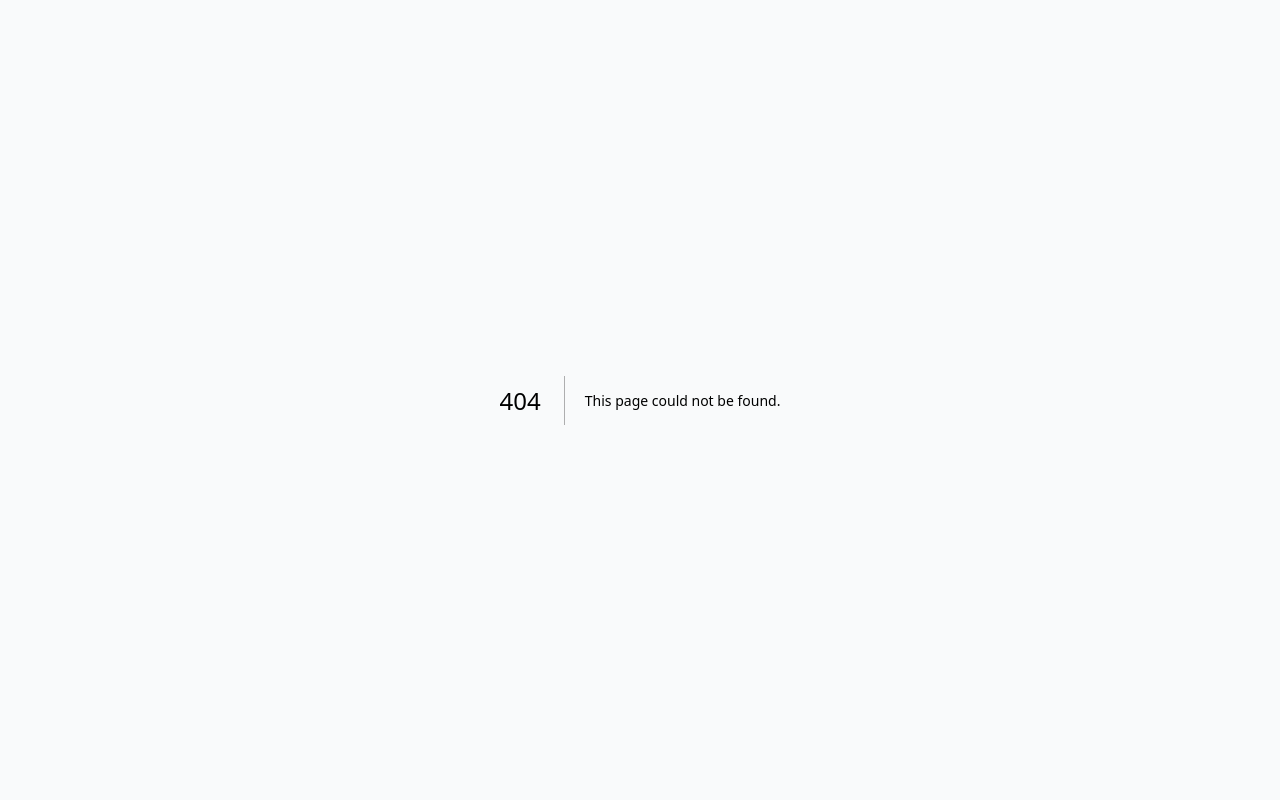
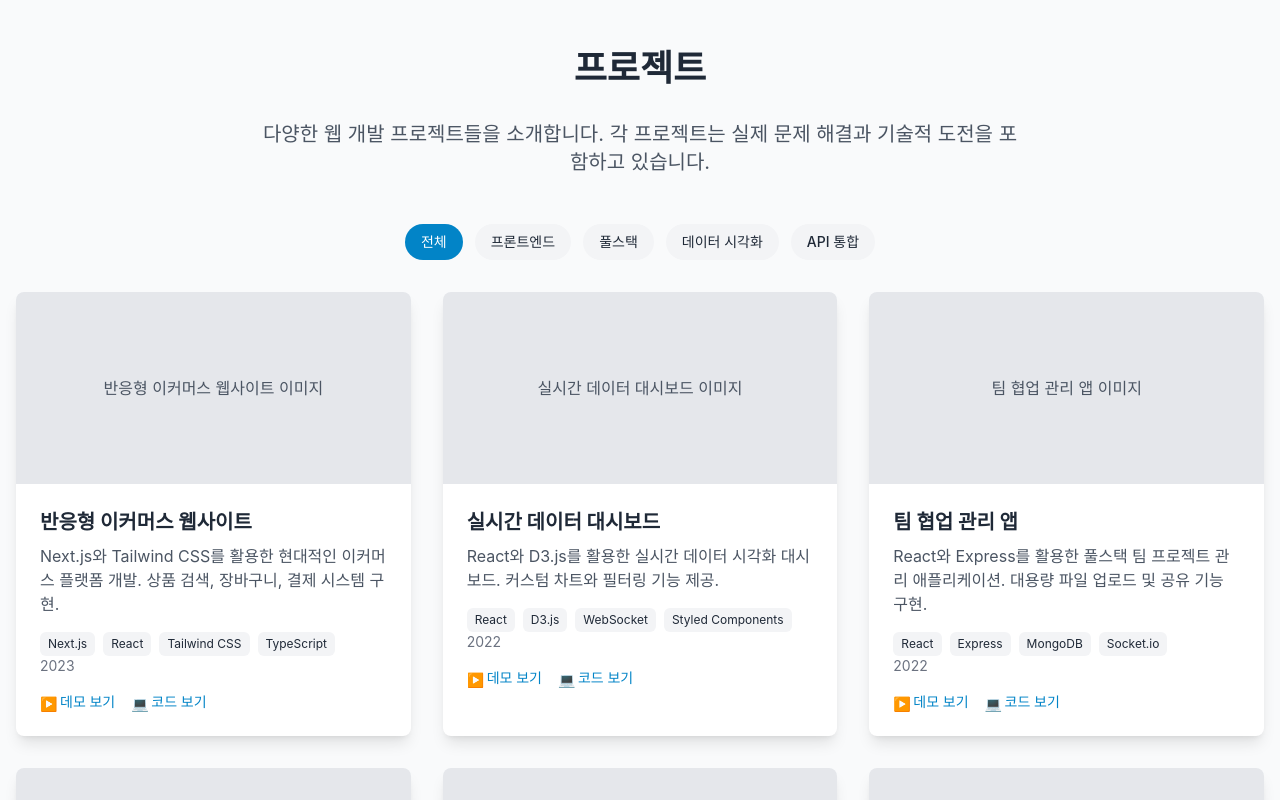
Before and after one commit to wn01011/nextjs-portfolio, a Next.js app: page /projects in a window 1280 px wide. Before the commit this address had no page. Shown: the top 800 px of the page. Built offline with nearby package versions, Linux system fonts and the light colour scheme.

Commit message:
프로젝트 페이지 컴포넌트 추가

```diff
--- /dev/null
+++ b/src/app/projects/page.tsx
@@ -0,0 +1,154 @@
+'use client';
+
+import { useState } from 'react';
+import Link from 'next/link';
+import * as S from './page.style';
+
+// 프로젝트 데이터
+const projects = [
+  {
+    id: 1,
+    title: '반응형 이커머스 웹사이트',
+    description: 'Next.js와 Tailwind CSS를 활용한 현대적인 이커머스 플랫폼 개발. 상품 검색, 장바구니, 결제 시스템 구현.',
+    image: '/project1.jpg',
+    date: '2023',
+    tags: ['Next.js', 'React', 'Tailwind CSS', 'TypeScript'],
+    demoUrl: 'https://example.com/demo1',
+    codeUrl: 'https://github.com/username/ecommerce',
+    category: 'frontend'
+  },
+  {
+    id: 2,
+    title: '실시간 데이터 대시보드',
+    description: 'React와 D3.js를 활용한 실시간 데이터 시각화 대시보드. 커스텀 차트와 필터링 기능 제공.',
+    image: '/project2.jpg',
+    date: '2022',
+    tags: ['React', 'D3.js', 'WebSocket', 'Styled Components'],
+    demoUrl: 'https://example.com/demo2',
+    codeUrl: 'https://github.com/username/dashboard',
+    category: 'data'
+  },
+  {
+    id: 3,
+    title: '팀 협업 관리 앱',
+    description: 'React와 Express를 활용한 풀스택 팀 프로젝트 관리 애플리케이션. 대용량 파일 업로드 및 공유 기능 구현.',
+    image: '/project3.jpg',
+    date: '2022',
+    tags: ['React', 'Express', 'MongoDB', 'Socket.io'],
+    demoUrl: 'https://example.com/demo3',
+    codeUrl: 'https://github.com/username/team-collab',
+    category: 'fullstack'
+  },
+  {
+    id: 4,
+    title: '개인 블로그 플랫폼',
+    description: 'Next.js와 Markdown을 활용한 정적 블로그 플랫폼. 코드 하이라이팅과 반응형 디자인 적용.',
+    image: '/project4.jpg',
+    date: '2021',
+    tags: ['Next.js', 'Markdown', 'Vercel', 'SEO'],
+    demoUrl: 'https://example.com/demo4',
+    codeUrl: 'https://github.com/username/blog',
+    category: 'frontend'
+  },
+  {
+    id: 5,
+    title: '날씨 정보 API 통합 앱',
+    description: '날씨 API를 활용한 위치 기반 날씨 정보 제공 애플리케이션. 주간 예보 및 온도 변화 그래프 구현.',
+    image: '/project5.jpg',
+    date: '2021',
+    tags: ['React', 'API Integration', 'Geolocation', 'Chart.js'],
+    demoUrl: 'https://example.com/demo5',
+    codeUrl: 'https://github.com/username/weather-app',
+    category: 'api'
+  },
+  {
+    id: 6,
+    title: '포트폴리오 웹사이트',
+    description: 'Next.js, TypeScript, Tailwind CSS를 활용한 개인 포트폴리오 웹사이트. 다크 모드 지원.',
+    image: '/project6.jpg',
+    date: '2023',
+    tags: ['Next.js', 'TypeScript', 'Tailwind CSS', 'ReactFlow'],
+    demoUrl: 'https://example.com/demo6',
+    codeUrl: 'https://github.com/username/portfolio',
+    category: 'frontend'
+  }
+];
+
+// 카테고리 필터 데이터
+const categories = [
+  { id: 'all', name: '전체' },
+  { id: 'frontend', name: '프론트엔드' },
+  { id: 'fullstack', name: '풀스택' },
+  { id: 'data', name: '데이터 시각화' },
+  { id: 'api', name: 'API 통합' }
+];
+
+export default function Projects() {
+  const [activeCategory, setActiveCategory] = useState('all');
+
+  // 카테고리별 프로젝트 필터링
+  const filteredProjects = activeCategory === 'all'
+    ? projects
+    : projects.filter(project => project.category === activeCategory);
+
+  return (
+    <div className={S.container}>
+      <h1 className={S.title}>프로젝트</h1>
+      <p className={S.subtitle}>
+        다양한 웹 개발 프로젝트들을 소개합니다. 각 프로젝트는 실제 문제 해결과 기술적 도전을 포함하고 있습니다.
+      </p>
+
+      {/* 카테고리 필터 */}
+      <div className={S.filterSection}>
+        {categories.map(category => (
+          <button
+            key={category.id}
+            className={`${S.filterButton} ${
+              activeCategory === category.id ? S.filterButtonActive : S.filterButtonInactive
+            }`}
+            onClick={() => setActiveCategory(category.id)}
+          >
+            {category.name}
+          </button>
+        ))}
+      </div>
+
+      {/* 프로젝트 그리드 */}
+      <div className={S.projectsGrid}>
+        {filteredProjects.map(project => (
+          <div key={project.id} className={S.projectCard}>
+            <div className={S.projectImage}>
+              {/* 프로젝트 이미지 대체 */}
+              <div className="w-full h-48 flex items-center justify-center bg-gray-200 dark:bg-gray-700">
+                <span className="text-gray-600 dark:text-gray-400">{project.title} 이미지</span>
+              </div>
+            </div>
+            <div className={S.projectContent}>
+              <h3 className={S.projectTitle}>{project.title}</h3>
+              <p className={S.projectDescription}>{project.description}</p>
+
+              <div className={S.projectTags}>
+                {project.tags.map((tag, index) => (
+                  <span key={index} className={S.projectTag}>{tag}</span>
+                ))}
+              </div>
+
+              <div className={S.projectMeta}>
+                <span className={S.projectDate}>{project.date}</span>
+              </div>
+
+              <div className={S.projectLinks}>
+                <a href={project.demoUrl} target="_blank" rel="noopener noreferrer" className={S.projectLink}>
+                  <span className={S.projectLinkIcon}>▶️</span> 데모 보기
+                </a>
+                <a href={project.codeUrl} target="_blank" rel="noopener noreferrer" className={S.projectLink}>
+                  <span className={S.projectLinkIcon}>💻</span> 코드 보기
+                </a>
+              </div>
+            </div>
+          </div>
+        ))}
+      </div>
+    </div>
+  );
+}
```
